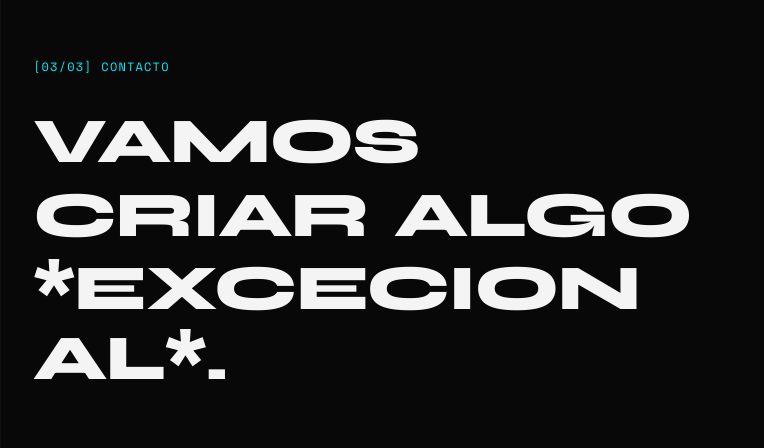
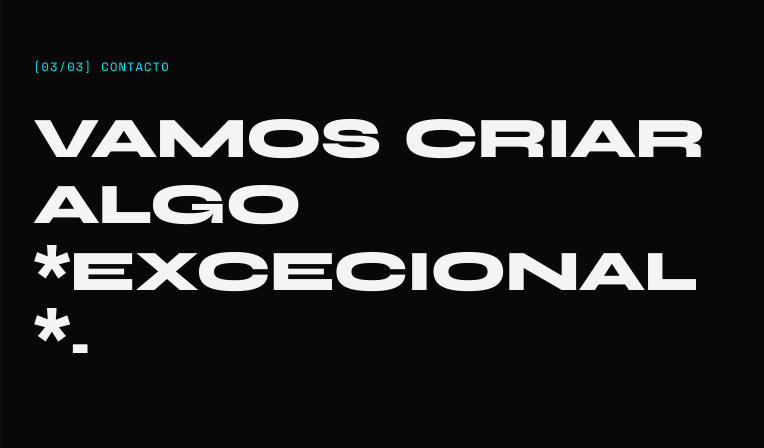
Before and after one commit to jpcpais01/website-portfolio, a website built with Vite: page index.html in a window 1280 px wide. Shown: the part 3586-4034 px from the top of the page, 0-764 px from the left. Built offline with nearby package versions, Linux system fonts and the light colour scheme; some packages are replaced by stand-ins of ours.

Commit message:
style: reduce connect section title font size by 10%

```diff
--- a/index.html
+++ b/index.html
@@ -434,7 +434,7 @@
           <div class="grid grid-cols-1 lg:grid-cols-12 gap-12 items-start">
             <!-- Big Closing Hook -->
             <div class="lg:col-span-7">
-              <h2 id="connect-title" data-i18n-html="connect_title" class="text-[8.5vw] sm:text-5xl md:text-6xl lg:text-[5vw] font-display font-black leading-[1.1] uppercase tracking-tight mb-8">
+              <h2 id="connect-title" data-i18n-html="connect_title" class="text-[7.65vw] sm:text-[2.7rem] md:text-[3.4rem] lg:text-[4.5vw] font-display font-black leading-[1.1] uppercase tracking-tight mb-8">
                 Vamos criar<br>algo<br><span class="font-serif italic font-light normal-case text-zinc-300">excecional.</span>
               </h2>
             </div>
```
